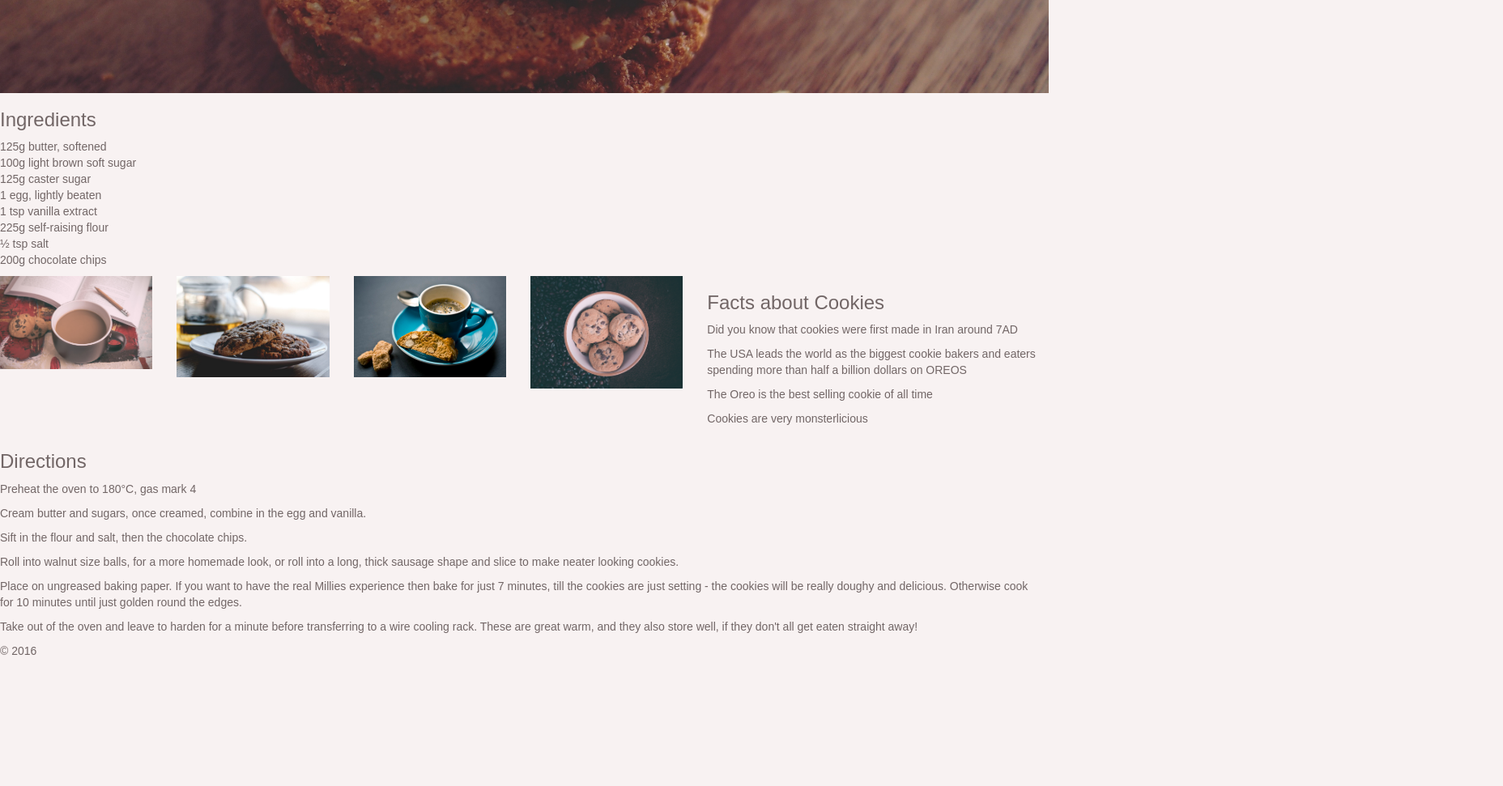
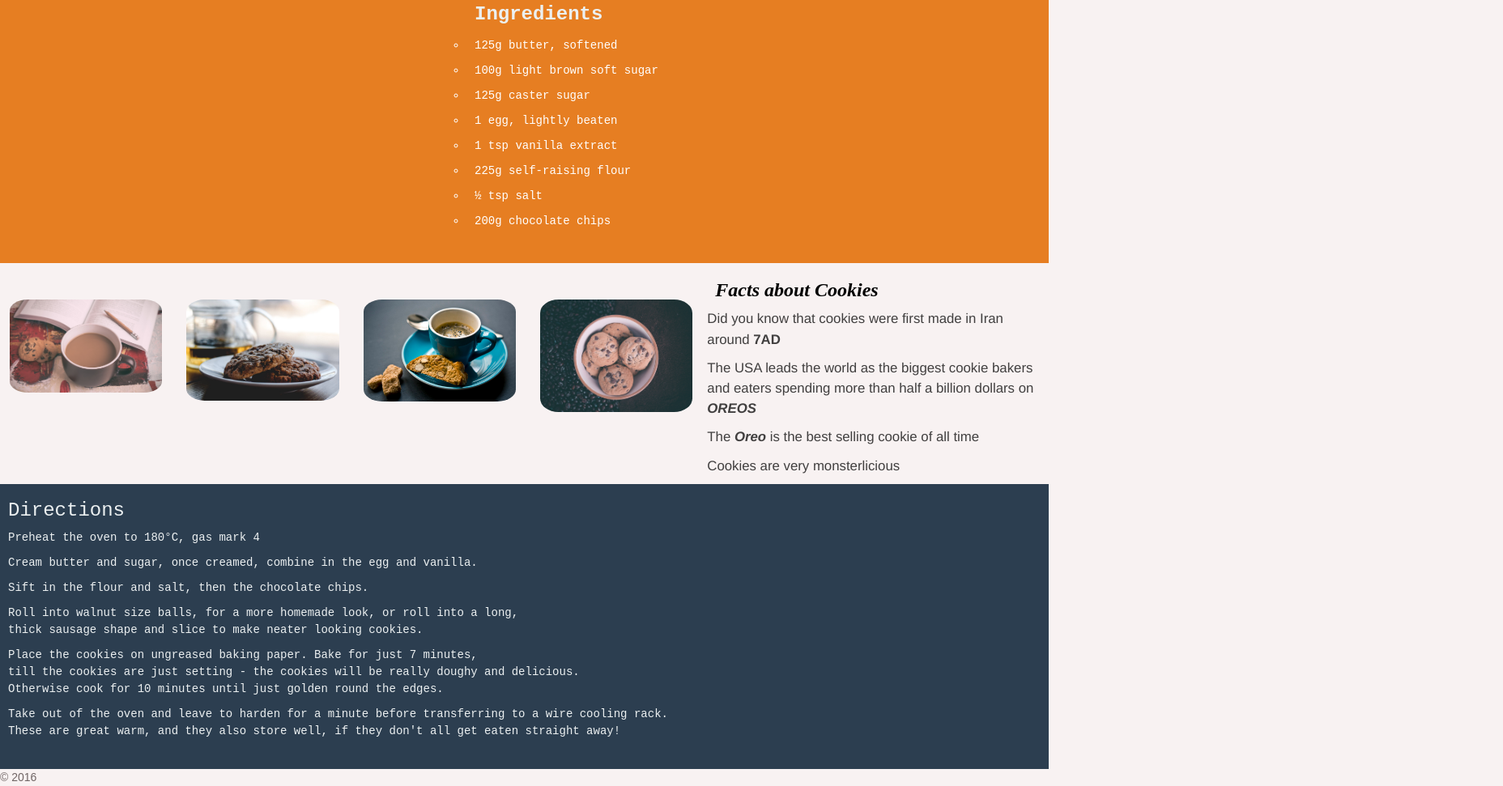
Before and after one commit to RabitKing/Recipe, a plain HTML site: page index.html in a window 1280 px wide. Shown: the part 500-1471 px from the top of the page at 81% size, 1856 px wide, since content can reach past the window. Before the commit the page ends 1314 px from the top, so only its background shows below. Drawn offline with nearby package versions, Linux system fonts and the light colour scheme.

Commit message:
made some further changes

```diff
--- a/css/main.css
+++ b/css/main.css
@@ -5,22 +5,35 @@
 	padding: 0;
 }
 
+html {
+	max-width: 100%;
+	overflow-x: hidden;
+}
+
+p, h3 {
+	max-width: 100%;
+}
+
 body {
 	background-color: hsl(0, 31%, 96%);
 	font-family: sans-serif;
 	color: hsla(0, 6%, 38%, 0.93);
+	line-height: 1.5em;
 }
 
 img {
 	max-width: 100%;
 	max-height: 100%;
+	margin-top: 45px;
+	margin-left: 12px;
+	border-radius: 12%;
 }
 
 header {
 	background-image: url(../images/monster.jpg);
 	background-repeat: no-repeat;
 	background-size: cover;
-	padding-bottom: 25%;
+	padding-bottom: 15%;
 }
 
 h1 {
@@ -46,10 +59,59 @@ header li {
 
 header button {
 	position: relative;
-	left: 50%;
+	left: 45%;
 	margin-top: 145px;
 	background-color: rgba(46, 204, 113,1.0);
 	padding: 10px 45px;
 	border-radius: 5px;
 	border: 3px solid rgb(140, 114, 114);
+	font-family: sans-serif;
+	color: white;
+	font-weight: 900;
 }
+
+.ingredients, section li {
+	position: relative;
+	left: 45%;
+}
+
+section {
+	padding-bottom: 2%;
+	background: rgba(230, 126, 34,1.5);
+	font-family: monospace;
+	color: white;
+}
+
+section li {
+	padding: 5px 10px;
+	list-style: circle;
+}
+section h3 {
+	font-weight: 700;
+}
+
+aside h3 {
+   font-family: "Times New Roman", Georgia, serif;
+   color: black;
+   font-weight: bold;
+   font-style: italic;
+}
+
+aside p {
+	line-height: 1.5em;
+	color: hsla(2, 1%, 17%, 0.9);
+	font-family: 'Helvetica Neue';
+	font-size: 1.2em;
+}
+
+main {
+
+	background: #2c3e50;
+	padding-bottom: 2%;
+}
+
+main p, h3 {
+	margin-left: 10px;
+	font-family: monospace;
+	color: #ecf0f1;
+}
--- a/index.html
+++ b/index.html
@@ -17,7 +17,7 @@
      		<li>Directions</li>
      	</ul>
 
-               <button type="button">Play</button>
+               <button type="button">Cookie Me</button>
      </header>
      </div>
 
@@ -27,7 +27,7 @@
 
        <section class="col-md-12">
 
-           <h3>Ingredients</h3>
+           <h3 class="ingredients">Ingredients</h3>
 
            <ul>
            	<li>125g butter, softened </li>
@@ -46,7 +46,7 @@
 
     <div class="row">
 
-        <figure class="col-md-2">
+        <figure class="col-md-2 images">
         	<img src="images/cookie1.jpg" alt="Image of cookie with coffee">
         </figure>
 
@@ -65,11 +65,11 @@
         <aside class="col-md-4">
         	<h3>Facts about Cookies</h3>
 
-        	  <p>Did you know that cookies were first made in Iran around 7AD</p>
+        	  <p>Did you know that cookies were first made in Iran around <strong>7AD</strong></p>
 
-        	  <p>The USA leads the world as the biggest cookie bakers and eaters spending more than half a billion dollars on OREOS</p>
+        	  <p>The USA leads the world as the biggest cookie bakers and eaters spending more than half a billion dollars on<strong><em> OREOS</em></strong></p>
 
-        	  <p>The Oreo is the best selling cookie of all time</p>
+        	  <p>The <strong><em>Oreo</em></strong> is the best selling cookie of all time</p>
 
         	  <p>Cookies are very monsterlicious</p>
 
@@ -79,21 +79,21 @@
 
     <div class="row">
 
-        <main class="col-md-12">
+        <main class="col-md-12 main">
 
-            <h3>Directions</h3>
+            <h3 class="header">Directions</h3>
 
             <p>Preheat the oven to 180°C, gas mark 4 </p>
 
-            <p>Cream butter and sugars, once creamed, combine in the egg and vanilla. </p>
+            <p>Cream butter and sugar, once creamed, combine in the egg and vanilla. </p>
 
             <p>Sift in the flour and salt, then the chocolate chips. </p>
 
-            <p>Roll into walnut size balls, for a more homemade look, or roll into a long, thick sausage shape and slice to make neater looking cookies. </p>
+            <p>Roll into walnut size balls, for a more homemade look, or roll into a long,<br>thick sausage shape and slice to make neater looking cookies. </p>
 
-            <p>Place on ungreased baking paper. If you want to have the real Millies experience then bake for just 7 minutes, till the cookies are just setting - the cookies will be really doughy and delicious. Otherwise cook for 10 minutes until just golden round the edges. </p>
+            <p>Place the cookies on ungreased baking paper. Bake for just 7 minutes,<br> till the cookies are just setting - the cookies will be really doughy and delicious.<br> Otherwise cook for 10 minutes until just golden round the edges.</p>
 
-            <p>Take out of the oven and leave to harden for a minute before transferring to a wire cooling rack. These are great warm, and they also store well, if they don't all get eaten straight away! </p>
+            <p>Take out of the oven and leave to harden for a minute before transferring to a wire cooling rack.<br> These are great warm, and they also store well, if they don't all get eaten straight away! </p>
 
 
         </main>
```
